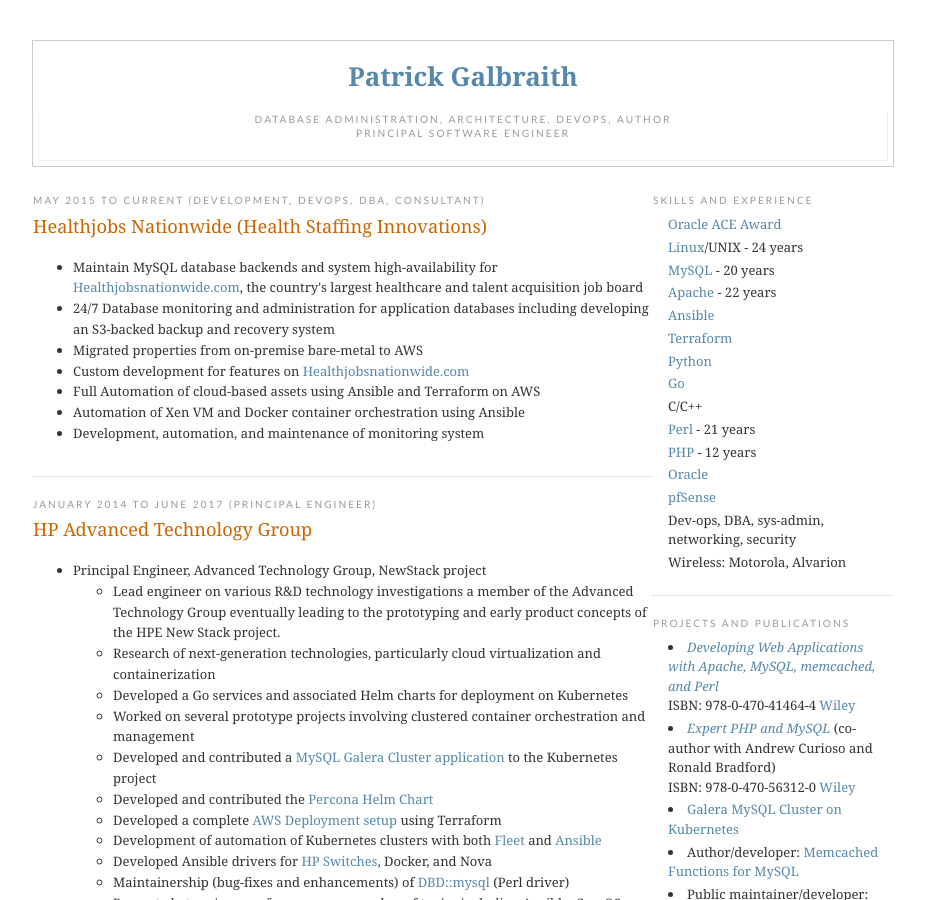
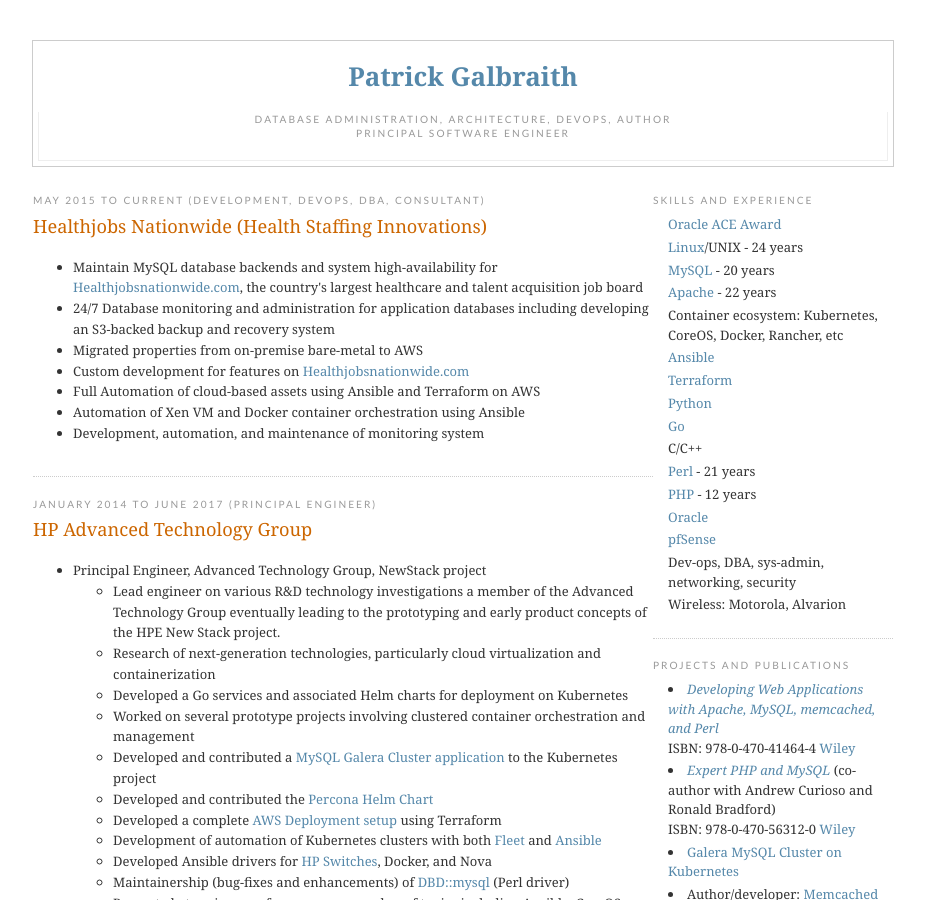
Before and after one commit to CaptTofu/patg.net, a Jekyll site: the page resume.html, which Jekyll copies as it is, in a window 1280 px wide and 900 px high. Shown: the whole window, without its empty margins (177-1102 px from the left). Built offline with Jekyll 4.4.1, drawn with Linux system fonts in a browser that asks for light colours.

Commit message:
More on k8s

```diff
--- a/resume.html
+++ b/resume.html
@@ -535,6 +535,7 @@
     <li><a href="http://Linux.com/">Linux</a>/UNIX - 24 years</li>
     <li><a href="http://mysql.com/">MySQL</a> - 20 years</li>
     <li><a href="http://apache.org/">Apache</a> - 22 years</li>
+    <li>Container ecosystem: Kubernetes, CoreOS, Docker, Rancher, etc</li>
     <li><a href="http://www.ansible.com/">Ansible</a></li>
     <li><a href="http://terraform.io/">Terraform</a></li>
     <li><a href="http://python.org/">Python</a></li>
```
